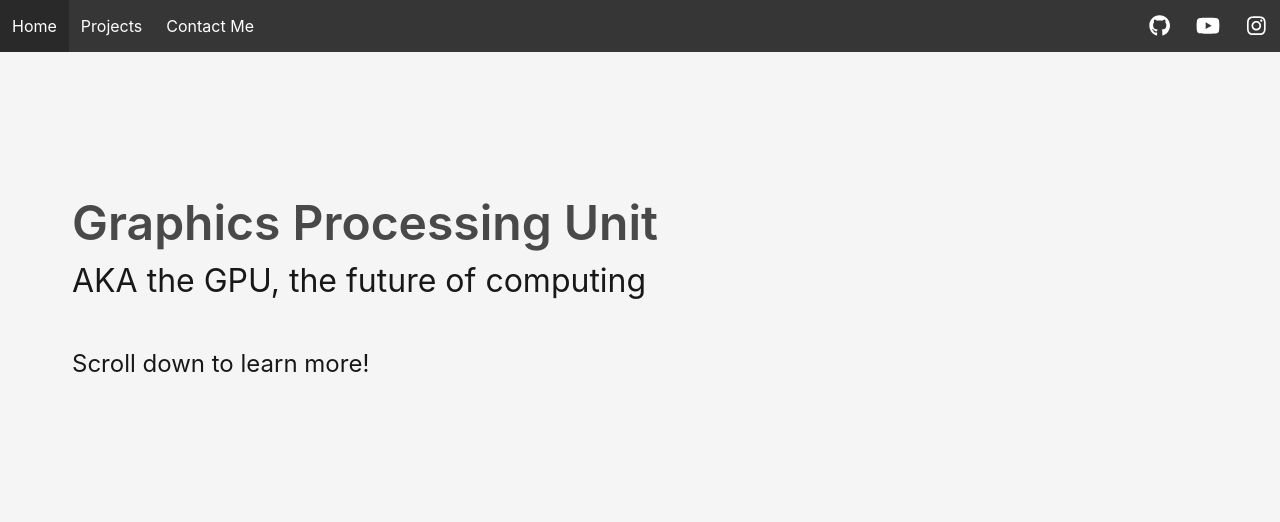
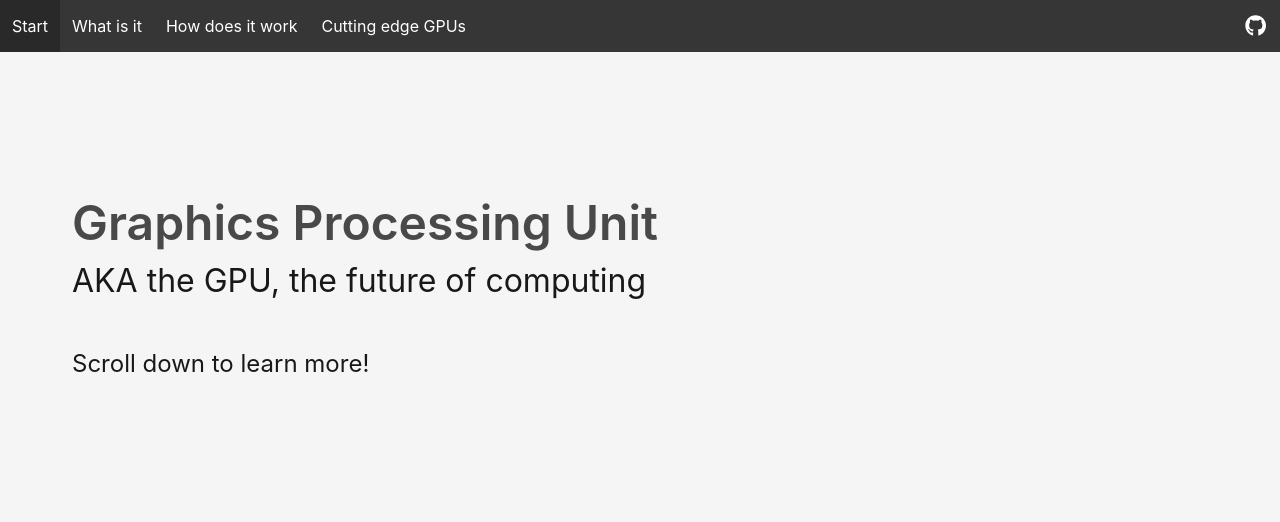
Before and after one commit to pranavrao145/computer-hardware-assignment, a Flask app: page / in a window 1280 px wide. Shown: the top 522 px of the page. Run offline with Flask 2, Linux system fonts and the light colour scheme; some libraries are stand-ins or nearby versions.

Commit message:
feat(nav): added nav

```diff
--- a/application/templates/home.html
+++ b/application/templates/home.html
@@ -17,7 +17,7 @@
      style="background-image:url(https://cdn.pixabay.com/photo/2020/04/12/20/37/abstract-5035778_960_720.jpg);">
 </div>
 
-<section class="section has-background-dark" id="projects">
+<section class="section has-background-dark" id="whatIsIt">
     <div class="container">
         <h1 class="title has-text-light has-text-centered is-2">What is it?</h1>
         <h2 class="content has-text-light has-text-centered">
@@ -30,7 +30,7 @@
      style="background-image:url(https://cdn.pixabay.com/photo/2020/04/12/20/37/abstract-5035778_960_720.jpg);">
 </div>
 
-<section class="section has-background-light" id="contact">
+<section class="section has-background-light" id="history">
     <div class="container">
         <h1 class="title has text-dark has-text-centered is-2">History of the GPU</h1>
         <h2 class="content has-text-dark has-text-centered">
@@ -49,7 +49,7 @@
      style="background-image:url(https://cdn.pixabay.com/photo/2020/04/12/20/37/abstract-5035778_960_720.jpg)">
 </div>
 
-<section class="section has-background-dark" id="projects">
+<section class="section has-background-dark" id="process">
     <div class="container">
         <h1 class="title has-text-light has-text-centered is-2">How does it work?</h1>
         <h2 class="content has-text-light has-text-centered">
@@ -66,9 +66,9 @@ Most modern graphics cards plug into a PCIe x16 expansion slot. However, not all
      style="background-image:url(https://cdn.pixabay.com/photo/2020/04/12/20/37/abstract-5035778_960_720.jpg)">
 </div>
 
-<section class="section has-background-light" id="contact">
+<section class="section has-background-light" id="latest">
     <div class="container">
-        <h1 class="title has text-dark has-text-centered is-2">History of the GPU</h1>
+        <h1 class="title has text-dark has-text-centered is-2">Cutting Edge GPUs</h1>
         <h2 class="content has-text-dark has-text-centered">
             From the time graphics cards were invented, companies like NVIDIA and AMD are constantly coming up with new and better graphics cards, pushing the limits of graphics rendering as we know it. Here are some of the best, most cutting-edge graphics cards of this year.
 
@@ -81,8 +81,4 @@ Finally, another graphics card that is hot in the market right now (and likely w
     </div>
 </section>
 
-<div class="parallax"
-    style="background-image:url(https://cdn.pixabay.com/photo/2020/04/12/20/37/abstract-5035778_960_720.jpg); height:75px;">
-</div>
-
 {% endblock %}
--- a/application/templates/includes/navbar.html
+++ b/application/templates/includes/navbar.html
@@ -10,20 +10,20 @@
             </a>
         </div>
         <div class="navbar-start">
-            <a href="{{ url_for('home', title="Home") }}#" class="navbar-item">
-                Home
+            <a href="{{ url_for('home') }}#" class="navbar-item">
+                Start
             </a>
 
-            <a class="navbar-item" href="{{ url_for('home', title="Home") }}#projects">
-                Projects
+            <a class="navbar-item" href="{{ url_for('home') }}#whatIsIt">
+                What is it
             </a>
 
-            <a href="{{ url_for('home', title="Home") }}#contact" class="navbar-item">
-                Contact Me
+            <a href="{{ url_for('home') }}#process" class="navbar-item">
+                How does it work
             </a>
-            <!--<a href="{ url_for('about_me', title="About Me") }" class="navbar-item">-->
-                <!--About Me-->
-            <!--</a>-->
+            <a href="{{ url_for('home') }}#latest" class="navbar-item">
+                Cutting edge GPUs
+            </a>
         </div>
 
         <div class="navbar-end">
@@ -32,16 +32,6 @@
                     <i class="fab fa-github fa-lg"></i>
                 </span>
             </a>
-            <a href="https://www.youtube.com/channel/UCjwS1N2iqOiJm2OS0s1lcAA" target="_blank" class="navbar-item">
-                <span class="icon is-medium">
-                    <i class="fab fa-youtube fa-lg"></i>
-                </span>
-            </a>
-            <a href="https://www.instagram.com/_pr145_/" target="_blank" class="navbar-item">
-                <span class="icon is-medium">
-                    <i class="fab fa-instagram fa-lg"></i>
-                </span>
-            </a>
         </div>
     </div>
 </nav>
```
Lines whose indentation alone changed are shown as unchanged.
